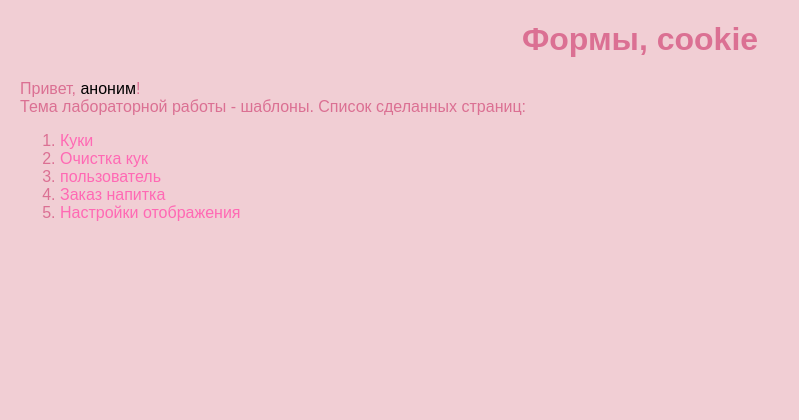
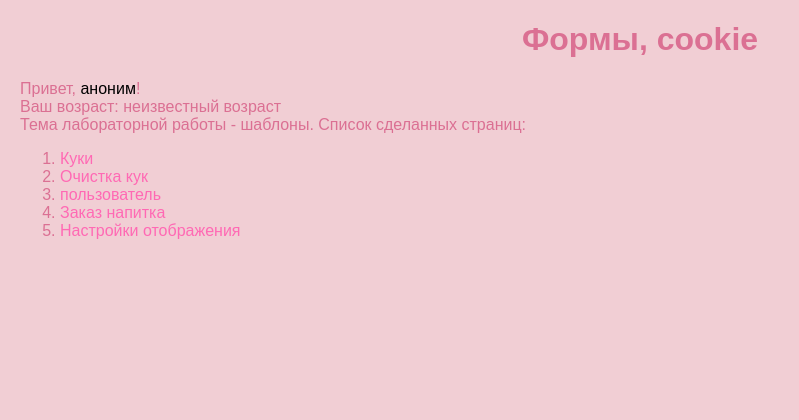
Before and after one commit to barashkova04/backend-labs, a Flask app: page /lab3/ in a window 1280 px wide. Shown: the part 55-475 px from the top of the page, without its empty margins (0-799 px from the left). Run offline with Flask 3, Linux system fonts and the light colour scheme.

Commit message:
2 задние

```diff
--- a/templates/lab3/lab3.html
+++ b/templates/lab3/lab3.html
@@ -8,6 +8,9 @@
     <h1>Формы, cookie</h1>
     <div>
         Привет, <span style="color: {{name_color}}">{{ name }}</span>!
+    </div>
+    <div>
+        Ваш возраст: {{ age }}
     </div>
     <div>Тема лабораторной работы - шаблоны. Список сделанных страниц:</div>
     <ol>
```
